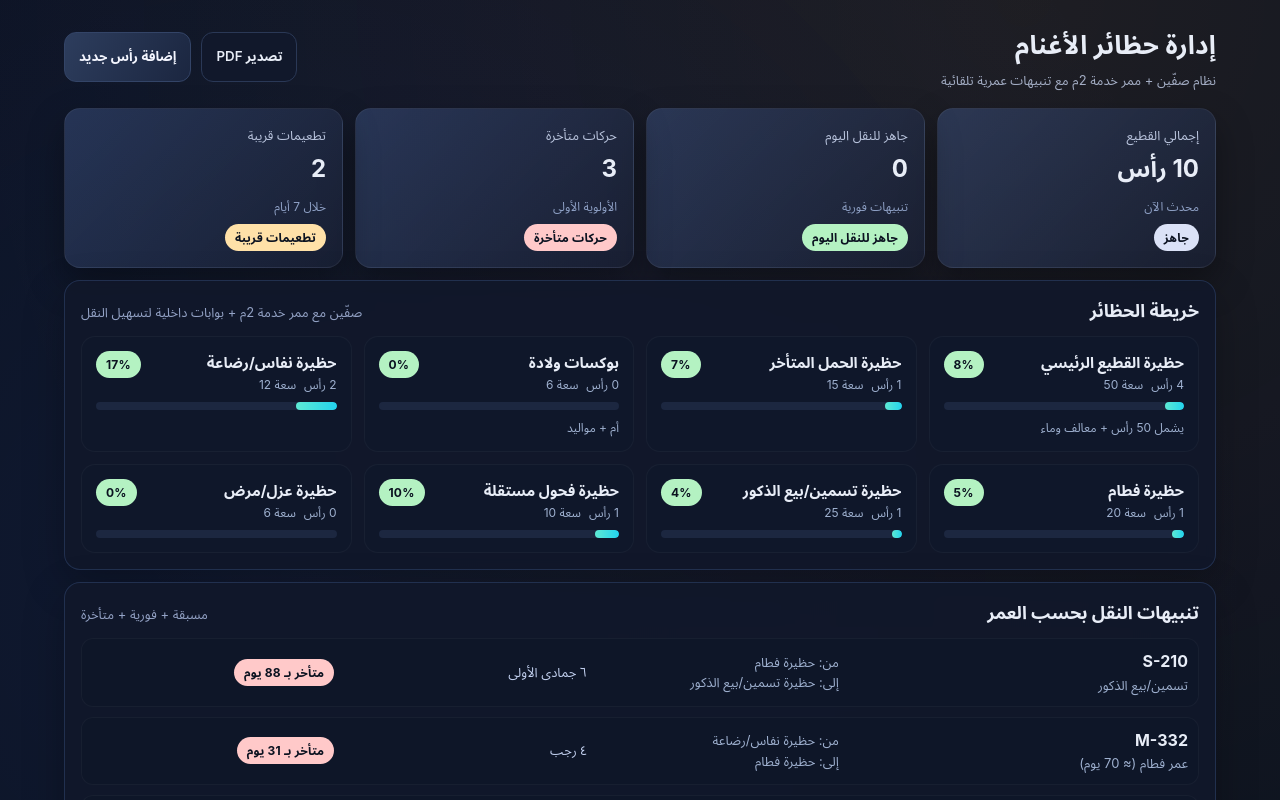
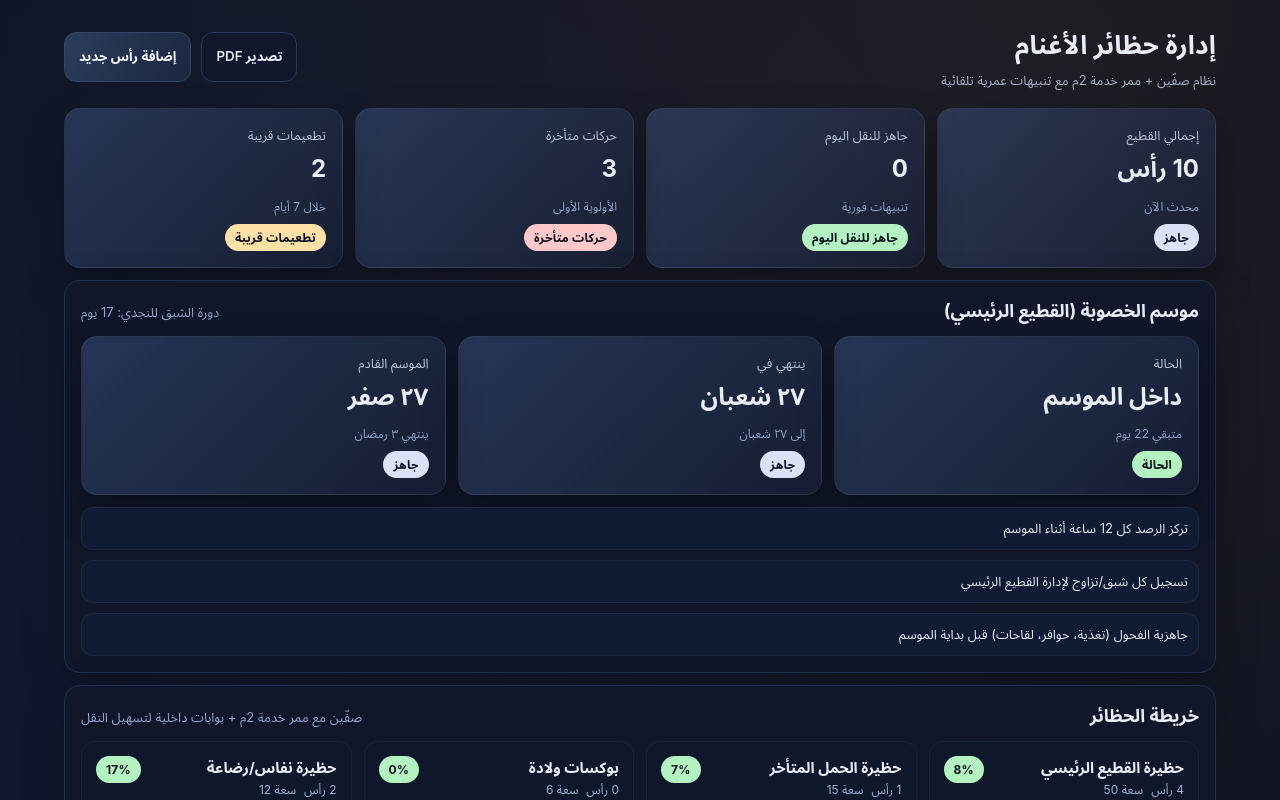
Before and after one commit to alalhawkash/sheep, a React (Vite) app: page / in a window 1280 px wide. Shown: the top 800 px of the page. Built offline with nearby package versions, Linux system fonts and the light colour scheme.

Commit message:
Add breeding season panel for main pen

```diff
--- a/src/App.tsx
+++ b/src/App.tsx
@@ -2,6 +2,7 @@ import './index.css'
 import './App.css'
 import {
   animals,
+  breedingSeason,
   cleaningTasks,
   feedPlans,
   pens,
@@ -123,6 +124,11 @@ const occupancyTone = (percent: number) => {
   if (percent >= 90) return 'danger'
   if (percent >= 75) return 'warn'
   return 'ok'
+}
+
+const isDateInRange = (start: string, end: string) => {
+  const now = Date.now()
+  return now >= asDate(start).getTime() && now <= asDate(end).getTime()
 }
 
 const PenCard = ({ pen, herd }: { pen: Pen; herd: Animal[] }) => {
@@ -255,6 +261,19 @@ function App() {
     herd: animals.filter((a) => a.pen === id),
   }))
 
+  const season = breedingSeason
+  const inSeason = isDateInRange(season.currentStart, season.currentEnd)
+  const daysToStart = daysUntil(season.currentStart)
+  const daysToEnd = daysUntil(season.currentEnd)
+  const daysToNextStart = daysUntil(season.nextStart)
+  const seasonStatus = inSeason ? 'داخل الموسم' : daysToStart >= 0 ? 'قبل الموسم' : 'خارج الموسم'
+  const seasonTone: 'neutral' | 'success' | 'warn' = inSeason ? 'success' : daysToStart <= 30 && daysToStart >= 0 ? 'warn' : 'neutral'
+  const seasonCountdown = inSeason
+    ? `متبقي ${Math.max(0, daysToEnd)} يوم`
+    : daysToStart >= 0
+      ? `يبدأ بعد ${daysToStart} يوم`
+      : `الموسم القادم بعد ${daysToNextStart} يوم`
+
   return (
     <div className="app-shell">
       <header className="topbar">
@@ -273,6 +292,35 @@ function App() {
         <StatCard label="جاهز للنقل اليوم" value={`${readyToday}`} meta="تنبيهات فورية" tone="success" />
         <StatCard label="حركات متأخرة" value={`${overdueMoves}`} meta="الأولوية الأولى" tone="error" />
         <StatCard label="تطعيمات قريبة" value={`${upcomingVacc}`} meta="خلال 7 أيام" tone="warn" />
+      </div>
+
+      <div className="panel" style={{ marginTop: 12 }}>
+        <div className="panel-head">
+          <h3>موسم الخصوبة (القطيع الرئيسي)</h3>
+          <span className="hint">دورة الشبق للنجدي: {season.cycleDays} يوم</span>
+        </div>
+        <div className="grid stats-grid" style={{ marginBottom: 12 }}>
+          <StatCard label="الحالة" value={seasonStatus} meta={seasonCountdown} tone={seasonTone} />
+          <StatCard
+            label={inSeason ? 'ينتهي في' : 'يبدأ في'}
+            value={formatDate(inSeason ? season.currentEnd : season.currentStart)}
+            meta={inSeason ? `إلى ${formatDate(season.currentEnd)}` : `موعد البداية: ${formatDate(season.currentStart)}`}
+          />
+          <StatCard
+            label="الموسم القادم"
+            value={formatDate(season.nextStart)}
+            meta={`ينتهي ${formatDate(season.nextEnd)}`}
+          />
+        </div>
+        <div className="list">
+          {season.notes.map((note, idx) => (
+            <div className="pill" key={idx}>
+              <div className="row">
+                <span>{note}</span>
+              </div>
+            </div>
+          ))}
+        </div>
       </div>
 
       <div className="panel" style={{ marginTop: 12 }}>
--- a/src/data/sample.ts
+++ b/src/data/sample.ts
@@ -48,6 +48,15 @@ export interface FeedPlan {
   penId: PenId
   ration: string
   notes?: string
+}
+
+export interface BreedingSeason {
+  currentStart: string // ISO
+  currentEnd: string // ISO
+  nextStart: string // ISO
+  nextEnd: string // ISO
+  cycleDays: number
+  notes: string[]
 }
 
 export const pens: Pen[] = [
@@ -186,3 +195,16 @@ export const feedPlans: FeedPlan[] = [
   { id: 'f3', penId: 'weaning', ration: 'بادي فطام + علف خشن', notes: '3 وجبات خفيفة' },
   { id: 'f4', penId: 'fattening', ration: 'مركز طاقة عالي + مياه عذبة', notes: '3 وجبات' },
 ]
+
+export const breedingSeason: BreedingSeason = {
+  currentStart: '2025-08-15',
+  currentEnd: '2026-02-15',
+  nextStart: '2026-08-10',
+  nextEnd: '2027-02-10',
+  cycleDays: 17, // متوسط دورة الشبق للنجدي
+  notes: [
+    'تركز الرصد كل 12 ساعة أثناء الموسم',
+    'تسجيل كل شبق/تزاوج لإدارة القطيع الرئيسي',
+    'جاهزية الفحول (تغذية، حوافر، لقاحات) قبل بداية الموسم',
+  ],
+}
```
